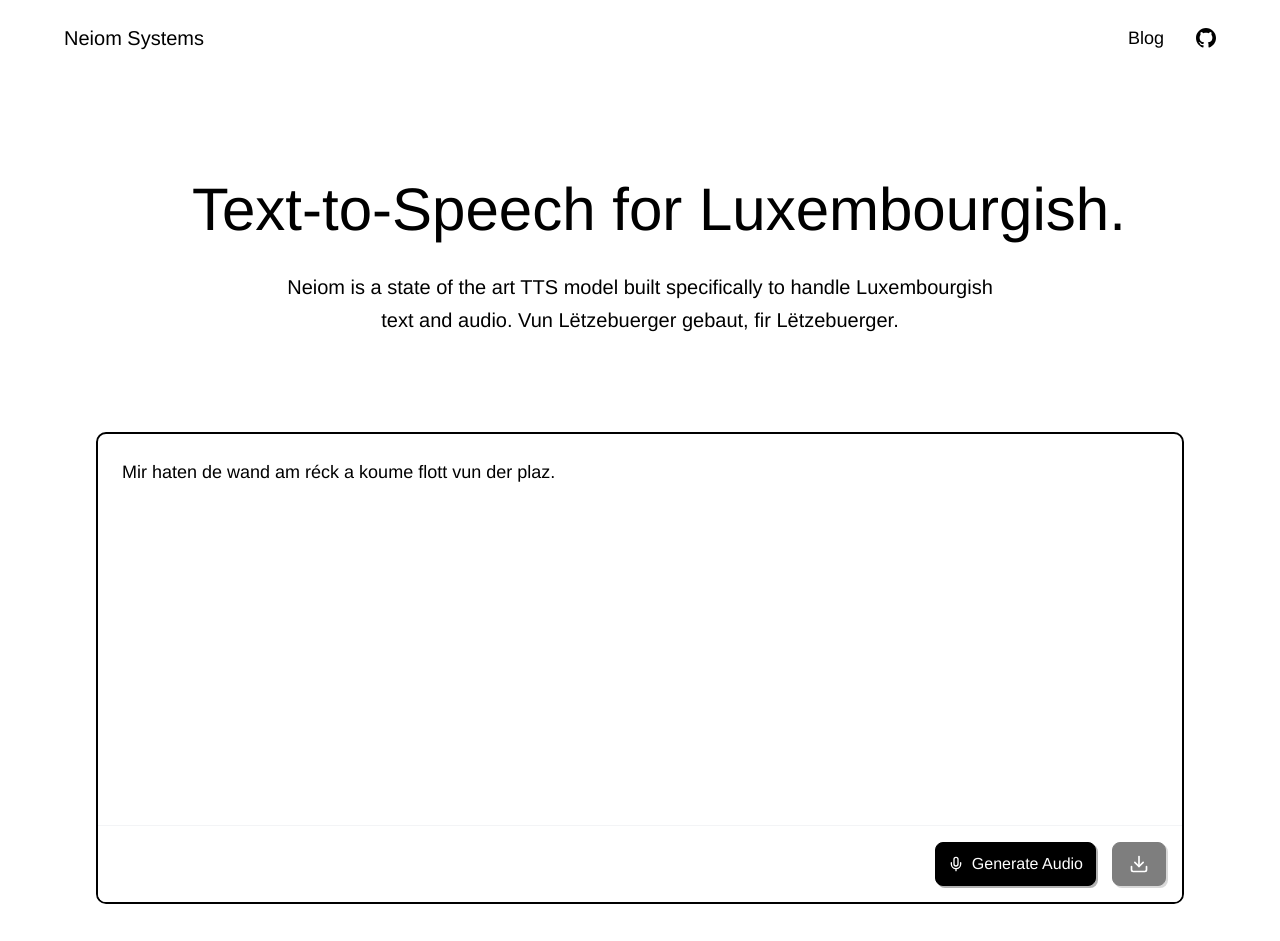
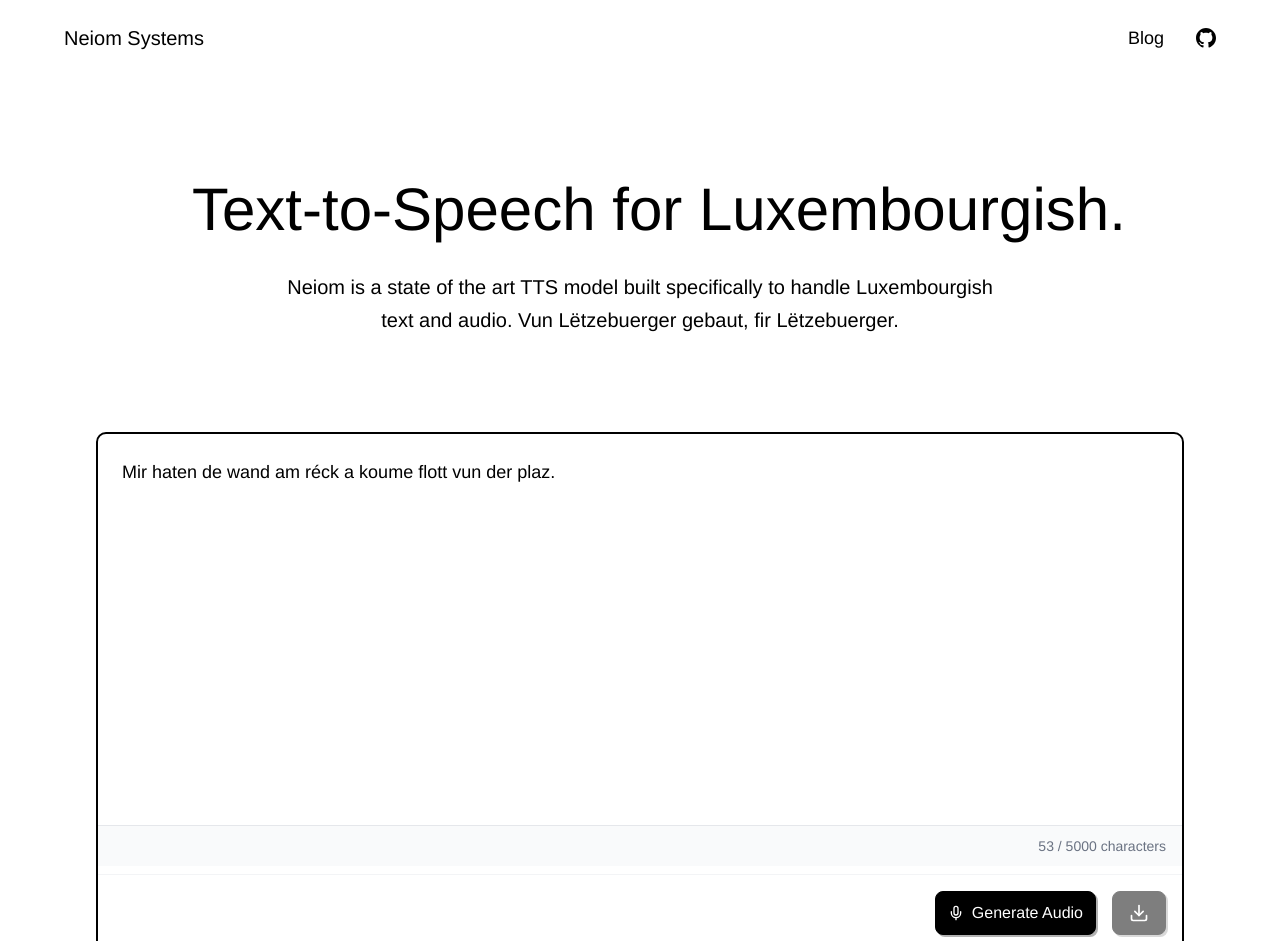
Before and after one commit to Wavemark-Systems/wavemark-nextjs, a Next.js app: page / in a window 1280 px wide. Shown: the top 941 px of the page. Built offline with nearby package versions, Linux system fonts and the light colour scheme.

Commit message:
final tweak

```diff
--- a/src/components/landing_page/Demo.tsx
+++ b/src/components/landing_page/Demo.tsx
@@ -2,7 +2,7 @@
 
 import { useState, useRef, useEffect } from "react";
 import { Button } from "@/components/ui/button";
-import { useTTS } from "@/hooks/useTTS";
+import { useTTS, MAX_TEXT_LENGTH } from "@/hooks/useTTS";
 import { track } from '@vercel/analytics';
 
 export default function Demo() {
@@ -68,9 +68,16 @@
           onChange={(e) => setText(e.target.value)}
           placeholder="Type or paste your Luxembourgish text here..."
           spellCheck={false}
+          maxLength={MAX_TEXT_LENGTH}
           className="w-full h-64 sm:h-80 lg:h-96 p-4 sm:p-6 text-black text-base sm:text-lg resize-none focus:outline-none border-0"
         />
         <div className="flex flex-col gap-2">
+          {/* Character Counter */}
+          <div className="px-4 py-2 border-t border-gray-200 bg-gray-50 text-right">
+            <span className={`text-xs sm:text-sm ${text.length > MAX_TEXT_LENGTH * 0.9 ? 'text-orange-600' : 'text-gray-500'}`}>
+              {text.length} / {MAX_TEXT_LENGTH} characters
+            </span>
+          </div>
           {error && (
             <div className="px-4 py-2 bg-red-50 border-t border-red-200 text-red-600 text-xs sm:text-sm">
               {error}
--- a/src/hooks/useTTS.ts
+++ b/src/hooks/useTTS.ts
@@ -15,7 +15,7 @@
 const MAX_REQUESTS_PER_HOUR = 30;
 const MINUTE_IN_MS = 60 * 1000;
 const HOUR_IN_MS = 60 * 60 * 1000;
-const MAX_TEXT_LENGTH = 5000; // Maximum characters per request
+export const MAX_TEXT_LENGTH = 5000; // Maximum characters per request
 
 export function useTTS() {
   const [loading, setLoading] = useState(false);
```
